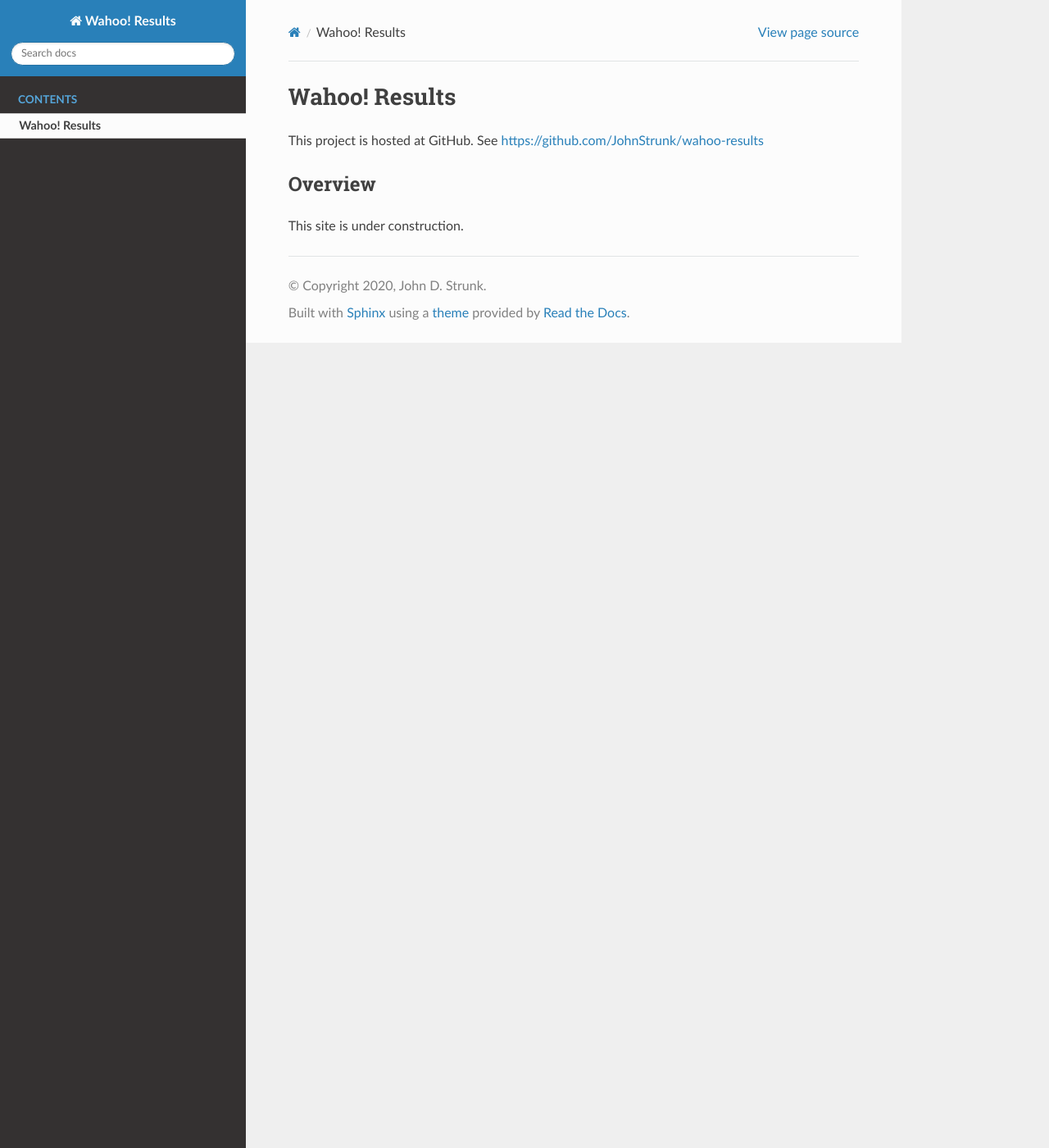
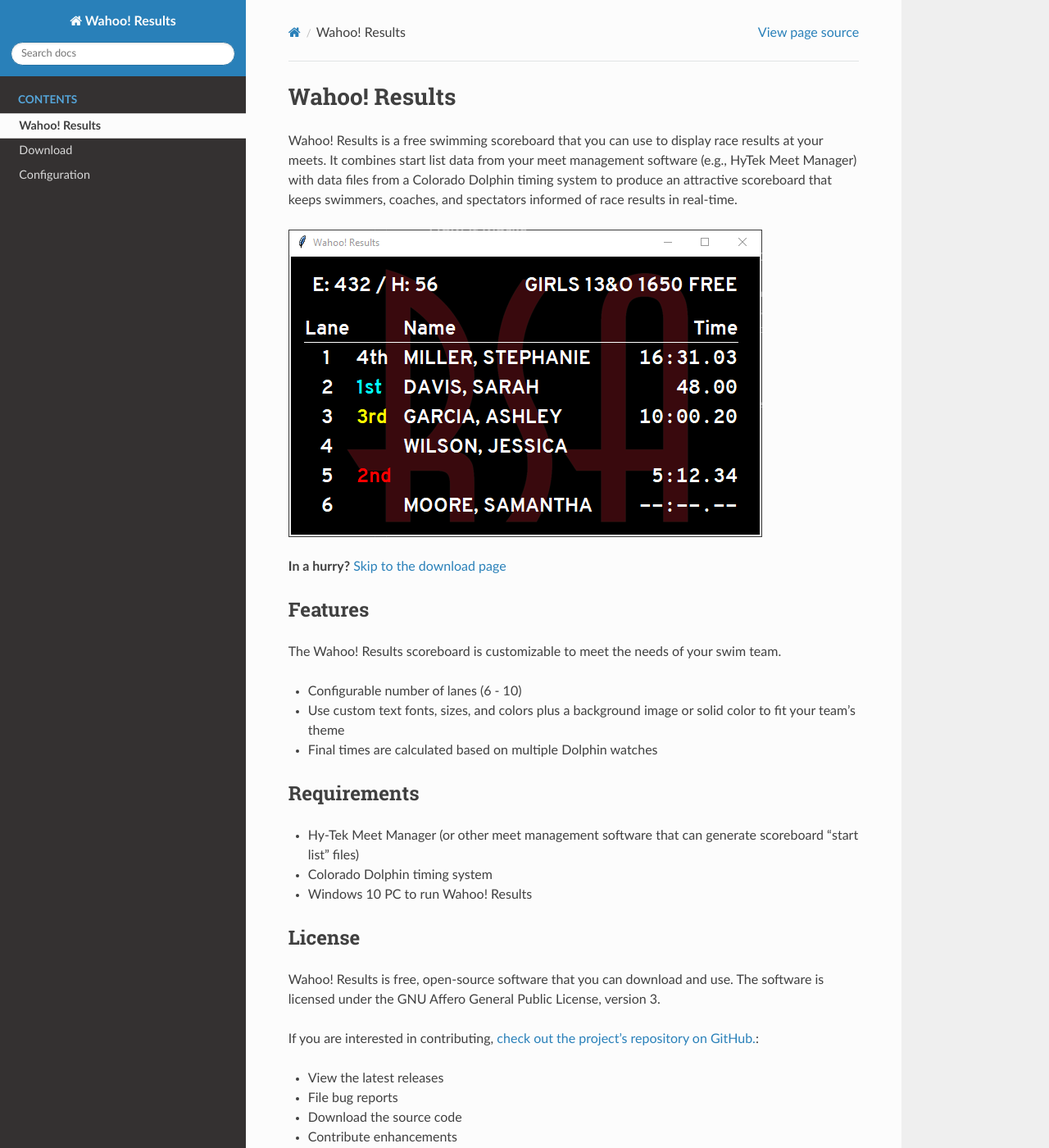
Before and after one commit to JohnStrunk/wahoo-results, a Sphinx documentation site: the page built from docs/index.rst, in a window 1280 px wide and 1400 px high. Shown: the whole window at 82% size. Built offline with Sphinx 7.4.7 and the Read the Docs theme 2.0.0, drawn with Linux system fonts in a browser that asks for light colours.

Commit message:
Add documentation
Signed-off-by: John Strunk <john.strunk@gmail.com>

```diff
--- a/docs/index.rst
+++ b/docs/index.rst
@@ -2,8 +2,9 @@
 Wahoo! Results
 ==============
 
-
-This project is hosted at GitHub. See https://github.com/JohnStrunk/wahoo-results
+.. https://docutils.sourceforge.io/docs/user/rst/quickref.html
+.. https://docutils.sourceforge.io/docs/ref/rst/restructuredtext.html
+.. https://docutils.sourceforge.io/docs/ref/rst/directives.html
 
 .. toctree::
    :caption: Contents
@@ -12,9 +13,50 @@ This project is hosted at GitHub. See https://github.com/JohnStrunk/wahoo-result
    :includehidden:
 
    self
-.. design/index
+   download
+   configuration
 
-Overview
+Wahoo! Results is a free swimming scoreboard that you can use to display race
+results at your meets. It combines start list data from your meet management
+software (e.g., HyTek Meet Manager) with data files from a Colorado Dolphin
+timing system to produce an attractive scoreboard that keeps swimmers,
+coaches, and spectators informed of race results in real-time.
+
+.. image:: media/demo1.png
+   :alt: Example scoreboard
+
+**In a hurry?** :doc:`Skip to the download page <download>`
+
+Features
 ========
 
-This site is under construction.
+The Wahoo! Results scoreboard is customizable to meet the needs of your swim
+team.
+
+- Configurable number of lanes (6 - 10)
+- Use custom text fonts, sizes, and colors plus a background image or solid
+  color to fit your team's theme
+- Final times are calculated based on multiple Dolphin watches
+
+Requirements
+============
+
+- Hy-Tek Meet Manager (or other meet management software that can generate
+  scoreboard "start list" files)
+- Colorado Dolphin timing system
+- Windows 10 PC to run Wahoo! Results
+
+License
+=======
+
+Wahoo! Results is free, open-source software that you can download and use.
+The software is licensed under the GNU Affero General Public License, version
+3.
+
+If you are interested in contributing, `check out the project's repository on
+GitHub. <https://github.com/JohnStrunk/wahoo-results>`_:
+
+- View the latest releases
+- File bug reports
+- Download the source code
+- Contribute enhancements
```
Also changed, not shown: README.md (+8 -1 lines), ReleaseChecklist.md (added, +11 -0 lines), docs/common.rst (added, +9 -0 lines), docs/configuration.rst (added, +186 -0 lines), docs/download.rst (added, +15 -0 lines), docs/_static/media/mm_startlist_export.png (added), docs/media/DolphinEvents.png (added), docs/media/DolphinSettings.png (added), docs/media/config.png (added), docs/media/config_dolphin.png (added), docs/media/config_general.png (added), docs/media/config_startlist.png (added), docs/media/mm_startlist_export.png (added), 1 other file.
